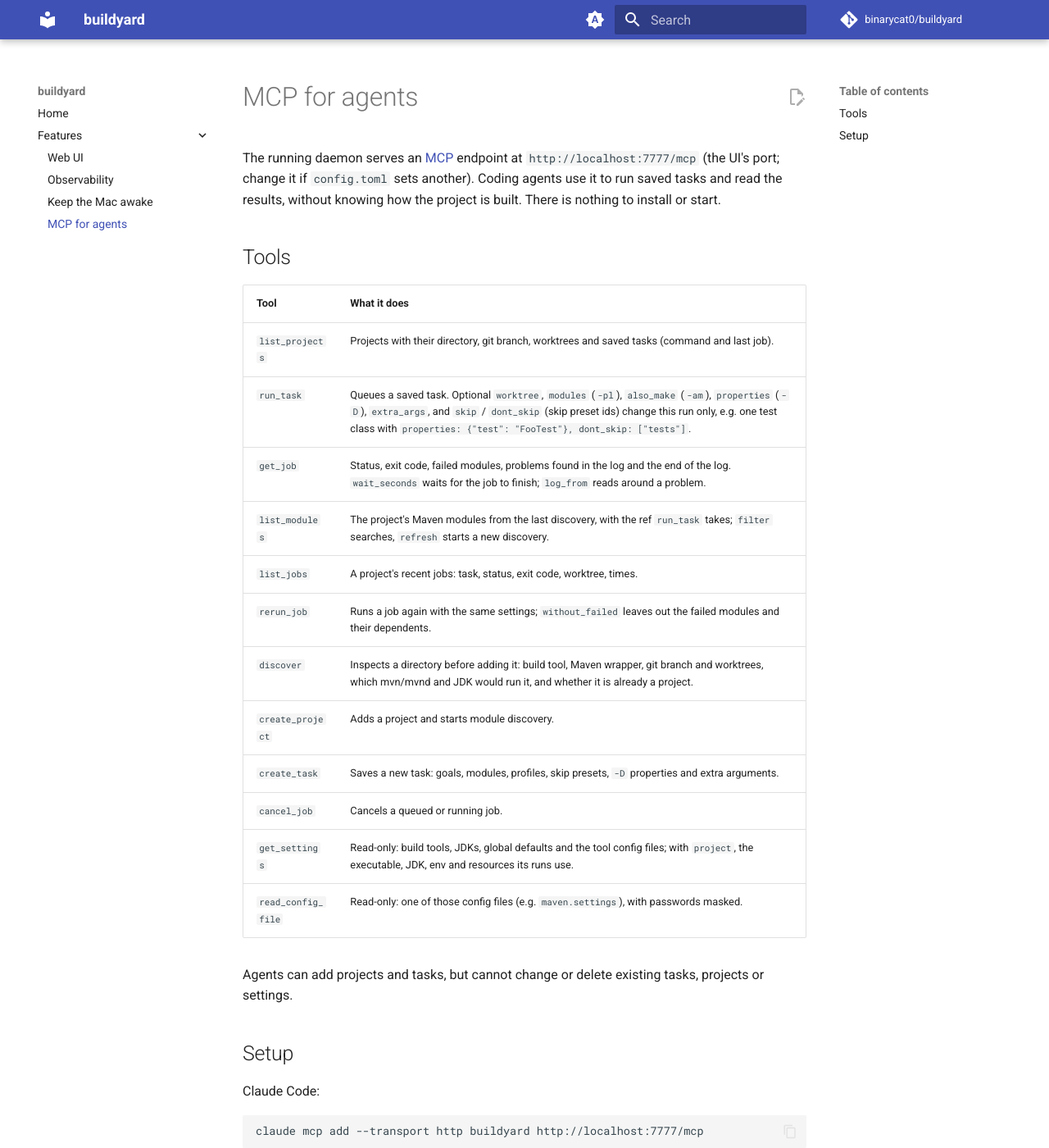
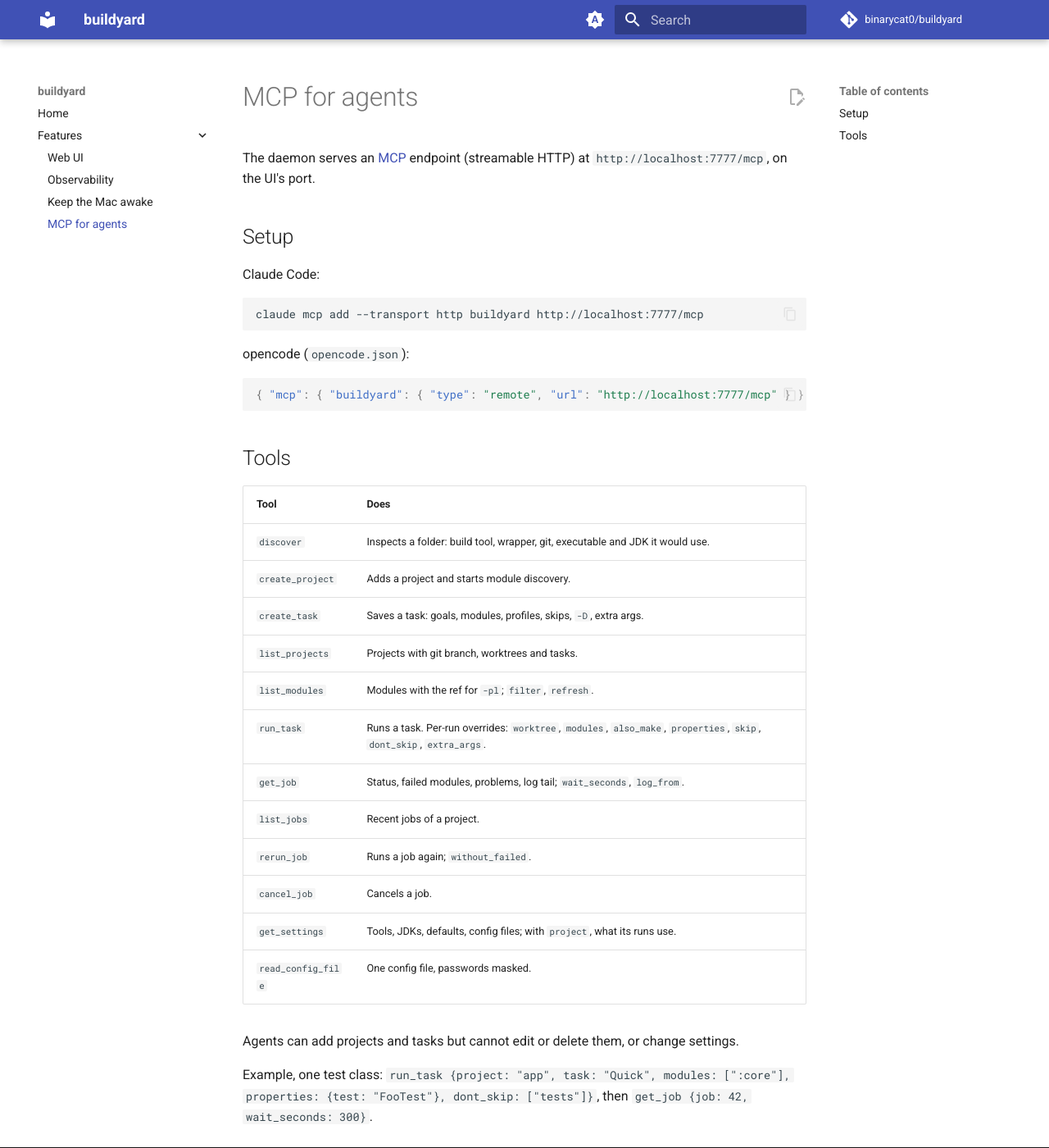
Before and after one commit to binarycat0/buildyard, an MkDocs documentation site: the page built from doc/mcp.md, in a window 1280 px wide and 1400 px high. Shown: the whole window at 82% size. Built offline with MkDocs 1.6.1 and Material for MkDocs 9.7.7, drawn with Linux system fonts in a browser that asks for light colours; comment, search, counter and statistics services are not loaded; some of the changed text lies outside the part shown.

Commit message:
Shorten the MCP docs; make docs works without docker (#25)
* Shorten the MCP docs

Co-Authored-By: Claude Opus 5.5 <noreply@anthropic.com>
Claude-Session: https://claude.ai/code/session_01BhmNxGWrfHYy9KnhwsMnp3

* make docs without docker: use podman, else a Python venv

DOCKER now defaults to whichever of docker or podman is installed; with
neither, make docs and docs-serve install mkdocs-material (the version
the Dockerfile pins) into .venv-docs and run the same entrypoint. The
entrypoint no longer uses sed -i, which BSD sed on macOS rejects.

Co-Authored-By: Claude Opus 5.5 <noreply@anthropic.com>
Claude-Session: https://claude.ai/code/session_01BhmNxGWrfHYy9KnhwsMnp3

---------

Co-authored-by: Claude <noreply@anthropic.com>

````diff
--- a/doc/mcp.md
+++ b/doc/mcp.md
@@ -1,25 +1,6 @@
 # MCP for agents
 
-The running daemon serves an [MCP](https://modelcontextprotocol.io) endpoint at `http://localhost:7777/mcp` (the UI's port; change it if `config.toml` sets another). Coding agents use it to run saved tasks and read the results, without knowing how the project is built. There is nothing to install or start.
-
-## Tools
-
-| Tool | What it does |
-| --- | --- |
-| `list_projects` | Projects with their directory, git branch, worktrees and saved tasks (command and last job). |
-| `run_task` | Queues a saved task. Optional `worktree`, `modules` (`-pl`), `also_make` (`-am`), `properties` (`-D`), `extra_args`, and `skip` / `dont_skip` (skip preset ids) change this run only, e.g. one test class with `properties: {"test": "FooTest"}, dont_skip: ["tests"]`. |
-| `get_job` | Status, exit code, failed modules, problems found in the log and the end of the log. `wait_seconds` waits for the job to finish; `log_from` reads around a problem. |
-| `list_modules` | The project's Maven modules from the last discovery, with the ref `run_task` takes; `filter` searches, `refresh` starts a new discovery. |
-| `list_jobs` | A project's recent jobs: task, status, exit code, worktree, times. |
-| `rerun_job` | Runs a job again with the same settings; `without_failed` leaves out the failed modules and their dependents. |
-| `discover` | Inspects a directory before adding it: build tool, Maven wrapper, git branch and worktrees, which mvn/mvnd and JDK would run it, and whether it is already a project. |
-| `create_project` | Adds a project and starts module discovery. |
-| `create_task` | Saves a new task: goals, modules, profiles, skip presets, `-D` properties and extra arguments. |
-| `cancel_job` | Cancels a queued or running job. |
-| `get_settings` | Read-only: build tools, JDKs, global defaults and the tool config files; with `project`, the executable, JDK, env and resources its runs use. |
-| `read_config_file` | Read-only: one of those config files (e.g. `maven.settings`), with passwords masked. |
-
-Agents can add projects and tasks, but cannot change or delete existing tasks, projects or settings.
+The daemon serves an [MCP](https://modelcontextprotocol.io) endpoint (streamable HTTP) at `http://localhost:7777/mcp`, on the UI's port.
 
 ## Setup
 
@@ -29,14 +10,29 @@ Claude Code:
 claude mcp add --transport http buildyard http://localhost:7777/mcp
 ```
 
-opencode, in `opencode.json`:
+opencode (`opencode.json`):
 
 ```json
-{
-  "mcp": {
-    "buildyard": { "type": "remote", "url": "http://localhost:7777/mcp", "enabled": true }
-  }
-}
+{ "mcp": { "buildyard": { "type": "remote", "url": "http://localhost:7777/mcp" } } }
 ```
 
-Other agents that support remote (streamable HTTP) MCP servers take the same URL.
+## Tools
+
+| Tool | Does |
+| --- | --- |
+| `discover` | Inspects a folder: build tool, wrapper, git, executable and JDK it would use. |
+| `create_project` | Adds a project and starts module discovery. |
+| `create_task` | Saves a task: goals, modules, profiles, skips, `-D`, extra args. |
+| `list_projects` | Projects with git branch, worktrees and tasks. |
+| `list_modules` | Modules with the ref for `-pl`; `filter`, `refresh`. |
+| `run_task` | Runs a task. Per-run overrides: `worktree`, `modules`, `also_make`, `properties`, `skip`, `dont_skip`, `extra_args`. |
+| `get_job` | Status, failed modules, problems, log tail; `wait_seconds`, `log_from`. |
+| `list_jobs` | Recent jobs of a project. |
+| `rerun_job` | Runs a job again; `without_failed`. |
+| `cancel_job` | Cancels a job. |
+| `get_settings` | Tools, JDKs, defaults, config files; with `project`, what its runs use. |
+| `read_config_file` | One config file, passwords masked. |
+
+Agents can add projects and tasks but cannot edit or delete them, or change settings.
+
+Example, one test class: `run_task {project: "app", task: "Quick", modules: [":core"], properties: {test: "FooTest"}, dont_skip: ["tests"]}`, then `get_job {job: 42, wait_seconds: 300}`.
````
Also changed, not shown: README.md (+2 -2 lines), 3 other files.
